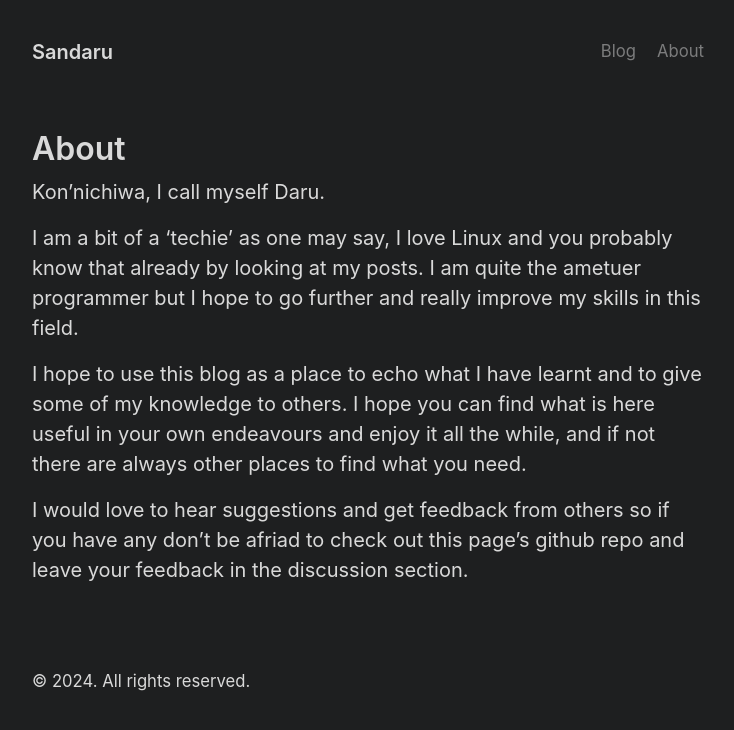
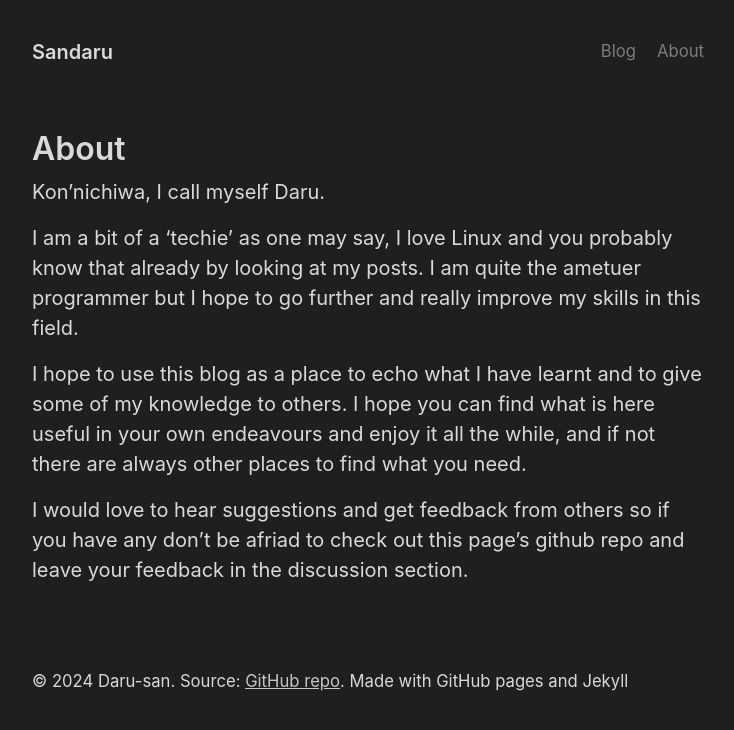
Before and after one commit to Daru-san/blog, a Jekyll site: the page built from about.md, in a window 1280 px wide. Shown: the top 730 px of the page, without its empty margins (272-1006 px from the left). Built offline with Jekyll 4.4.1, drawn with Linux system fonts in a browser that asks for light colours.

Commit message:
layout: update

```diff
--- a/_layouts/default.html
+++ b/_layouts/default.html
@@ -1,4 +1,4 @@
-<!DOCTYPE html>
+<!doctype html>
 <html lang="en" data-theme="dark-poole">
   {% include head.html %}
 
@@ -16,16 +16,17 @@
         </h3>
       </header>
 
-      <main>
-        {{ content }}
-      </main>
+      <main>{{ content }}</main>
 
       <footer class="footer">
         <small>
           &copy;
           <time datetime="{{ site.time | date_to_xmlschema }}"
             >{{ site.time | date: '%Y' }}</time
-          >. All rights reserved.
+          >
+          Daru-san. Source:
+          <a href="https://github.com/Daru-san/blog">GitHub repo</a>. Made with
+          GitHub pages and Jekyll
         </small>
       </footer>
     </div>
@@ -49,7 +50,7 @@
         document,
         "script",
         "https://www.google-analytics.com/analytics.js",
-        "ga"
+        "ga",
       );
       ga("create", "{{ site.ga_analytics }}", "auto");
       ga("send", "pageview");
```
